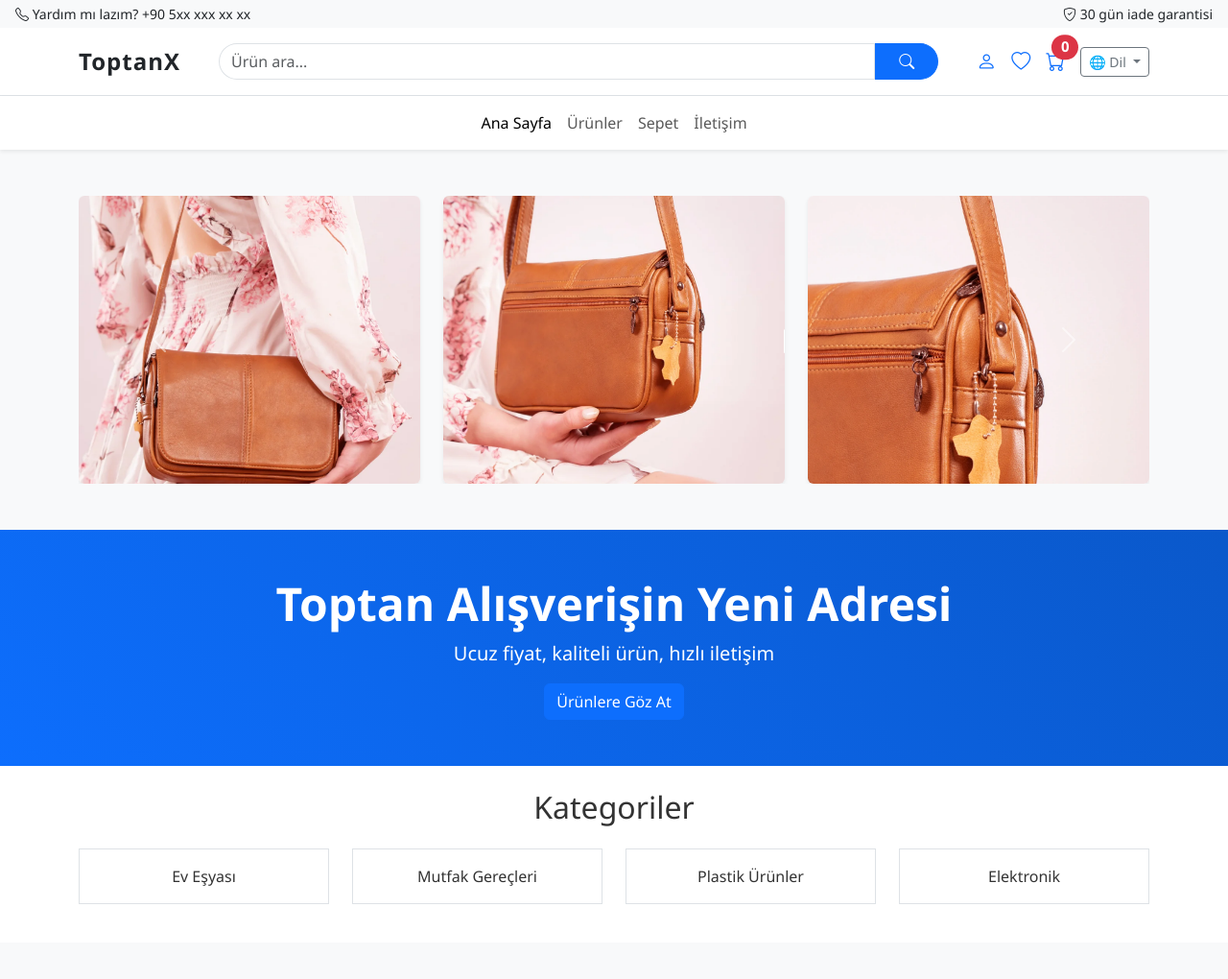
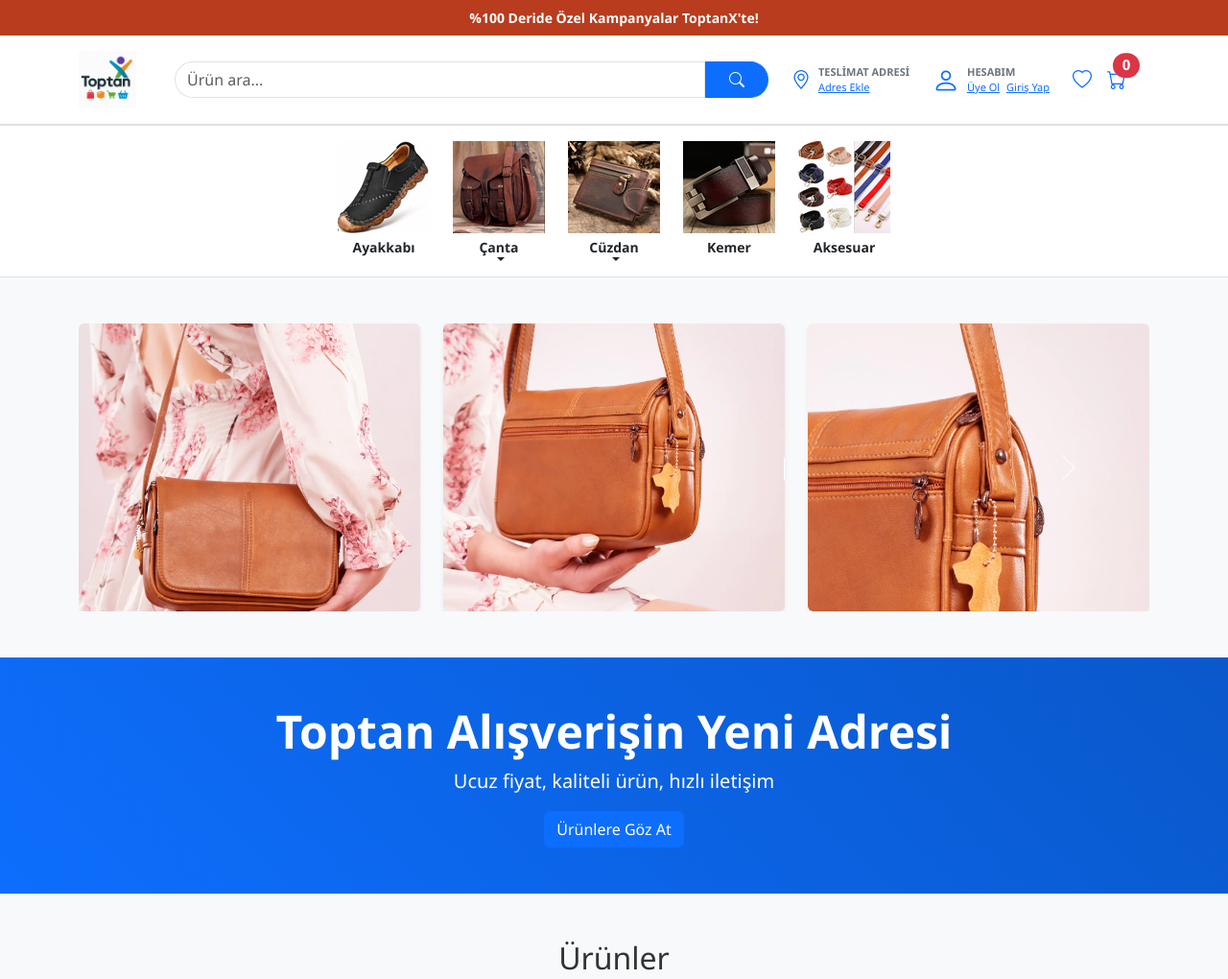
Before and after one commit to aliselvim/toptanx-site, a plain HTML site: page index.html in a window 1280 px wide. Shown: the top 1020 px of the page at 96% size. Drawn offline with nearby package versions, Linux system fonts and the light colour scheme.

Commit message:
Kategori menüsü ve görseller eklendi

```diff
--- a/index.html
+++ b/index.html
@@ -3,68 +3,166 @@
 <head>
   <meta charset="UTF-8">
   <meta name="viewport" content="width=device-width, initial-scale=1">
-  <title data-i18n="site_title">Toptan Satış Mağazası</title>
+  <title>Toptan Satış Mağazası</title>
   <link href="https://cdn.jsdelivr.net/npm/bootstrap@5.3.0/dist/css/bootstrap.min.css" rel="stylesheet">
   <link href="https://cdn.jsdelivr.net/npm/lightbox2@2.11.3/dist/css/lightbox.min.css" rel="stylesheet">
   <link href="https://cdn.jsdelivr.net/npm/bootstrap-icons@1.10.5/font/bootstrap-icons.css" rel="stylesheet">
   <link rel="stylesheet" href="css/style.css">
+  <meta charset="UTF-8" />
+  <meta name="viewport" content="width=device-width, initial-scale=1" />
+  <title>ToptanX</title>
+
+  <!-- Favicon -->
+  <link rel="icon" type="image/png" sizes="32x32" href="favicon_32x32.png">
+  <link rel="icon" type="image/x-icon" href="favicon.ico">
 </head>
 <body>
 
 <!-- Üst Bilgi Çubuğu -->
-<div class="bg-light text-dark small py-1 px-3 d-flex justify-content-between">
-  <span><i class="bi bi-telephone"></i> Yardım mı lazım? +90 5xx xxx xx xx</span>
-  <span><i class="bi bi-shield-check"></i> 30 gün iade garantisi</span>
+<div class="text-white text-center py-2 px-3 small fw-semibold" style="background-color: #b83c1d;">
+  %100 Deride Özel Kampanyalar <strong>ToptanX</strong>'te!
 </div>
 
 <!-- Logo + Arama + İkonlar Alanı -->
 <div class="bg-white py-3 border-bottom">
   <div class="container d-flex flex-wrap align-items-center justify-content-between gap-3">
-    <a class="navbar-brand fs-4 fw-bold text-dark" href="index.html">ToptanX</a>
-    <form class="d-flex flex-grow-1 mx-4" role="search" onsubmit="event.preventDefault();">
-      <input id="searchInput" class="form-control rounded-start-pill border" type="search" placeholder="Ürün ara..." aria-label="Ara">
-      <button class="btn btn-primary rounded-end-pill px-4" type="submit">
-        <i class="bi bi-search"></i>
-      </button>
-    </form>
-    <div class="d-flex gap-3 fs-5">
-      <a href="account.html"><i class="bi bi-person"></i></a>
-      <a href="favorites.html"><i class="bi bi-heart"></i></a>
-      <a href="cart.html" class="position-relative">
+
+    <!-- Logo -->
+    <a class="navbar-brand fs-4 fw-bold text-dark" href="index.html">
+      <img src="img/toptanx_logo_hd.png" alt="ToptanX Logo" height="60">
+    </a>
+
+    <!-- Arama ve üst menü -->
+    <div class="d-flex flex-grow-1 mx-4 align-items-center justify-content-between">
+
+      <!-- Arama Kutusu -->
+      <form class="d-flex flex-grow-1 me-4" role="search" onsubmit="event.preventDefault();">
+        <input id="searchInput" class="form-control rounded-start-pill border" type="search" placeholder="Ürün ara..." aria-label="Ara">
+        <button class="btn btn-primary rounded-end-pill px-4" type="submit">
+          <i class="bi bi-search"></i>
+        </button>
+      </form>
+
+      <!-- Teslimat Adresi -->
+      <div class="d-flex align-items-center gap-2 me-4">
+        <i class="bi bi-geo-alt fs-5 text-primary"></i>
+        <div class="d-flex flex-column">
+          <span class="text-secondary fw-semibold" style="font-size: 11px;">TESLİMAT ADRESİ</span>
+          <a href="account.html" class="text-primary text-decoration-underline" style="font-size: 11px;">Adres Ekle</a>
+        </div>
+      </div>
+
+      <!-- Hesap -->
+      <div class="d-flex align-items-center gap-2 me-4">
+        <i class="bi bi-person fs-3 text-primary"></i>
+        <div class="d-flex flex-column">
+          <span class="text-secondary fw-semibold" style="font-size: 11px;">HESABIM</span>
+          <div style="font-size: 11px;">
+            <a href="account.html" class="text-primary text-decoration-underline me-1">Üye Ol</a>
+            <a href="account.html" class="text-primary text-decoration-underline">Giriş Yap</a>
+          </div>
+        </div>
+      </div>
+
+      <!-- Favoriler -->
+      <a href="favorites.html" class="text-primary fs-5 me-3">
+        <i class="bi bi-heart"></i>
+      </a>
+
+      <!-- Sepet -->
+      <a href="cart.html" class="position-relative text-primary fs-5">
         <i class="bi bi-cart"></i>
         <span id="cart-count" class="position-absolute top-0 start-100 translate-middle badge rounded-pill bg-danger">0</span>
       </a>
-    </div>
 
-    <!-- 🔽 Buraya dil seçici ekle -->
-    <div class="dropdown">
-      <button class="btn btn-outline-secondary btn-sm dropdown-toggle" type="button" data-bs-toggle="dropdown" aria-expanded="false">
-        🌐 Dil
-      </button>
-      <ul class="dropdown-menu">
-        <li><a class="dropdown-item lang-select" href="#" data-lang="tr">🇹🇷 Türkçe</a></li>
-        <li><a class="dropdown-item lang-select" href="#" data-lang="en">🇬🇧 English</a></li>
-      </ul>
     </div>
   </div>
 </div>
 
-<!-- Yeni Menü (Sade Navbar) -->
-<nav class="navbar navbar-expand-lg navbar-light bg-white shadow-sm">
-  <div class="container">
-    <button class="navbar-toggler" type="button" data-bs-toggle="collapse" data-bs-target="#mainNav">
-      <span class="navbar-toggler-icon"></span>
-    </button>
-    <div class="collapse navbar-collapse" id="mainNav">
-      <ul class="navbar-nav mx-auto">
-        <li class="nav-item"><a class="nav-link active" href="index.html" data-i18n="nav_home">Ana Sayfa</a></li>
-        <li class="nav-item"><a class="nav-link" href="#urunler" data-i18n="nav_products">Ürünler</a></li>
-        <li class="nav-item"><a class="nav-link" href="cart.html" data-i18n="nav_cart">Sepet</a></li>
-        <li class="nav-item"><a class="nav-link" href="contact.html" data-i18n="nav_contact">İletişim</a></li>
+
+<!-- Kategori Menü -->
+<div class="bg-white py-3 border-top border-bottom">
+  <div class="container d-flex justify-content-center gap-4 flex-wrap">
+
+    <!-- Ayakkabı -->
+    <div class="text-center">
+      <a href="#" class="text-decoration-none text-dark d-flex flex-column align-items-center">
+        <img src="img/ayakkabı_96x96.png" width="96" height="96" alt="Ayakkabı">
+        <small class="fw-semibold mt-1">Ayakkabı</small>
+      </a>
+    </div>
+
+    <!-- Çanta (Dropdown Resimli) -->
+    <div class="dropdown text-center">
+      <a href="#" class="dropdown-toggle text-decoration-none text-dark d-flex flex-column align-items-center" data-bs-toggle="dropdown">
+        <img src="img/çanta_96x96.png" width="96" height="96" alt="Çanta">
+        <small class="fw-semibold mt-1">Çanta</small>
+      </a>
+      <ul class="dropdown-menu px-3" style="min-width: 240px;">
+        <li class="mb-2">
+          <a href="product2.html" class="d-block text-decoration-none">
+            <img src="img/urun4.png" alt="Model 4" style="width: 96px; height: 96px;" class="img-thumbnail">
+          </a>
+        </li>
+        <li class="mb-2">
+          <a href="product2.html" class="d-block text-decoration-none">
+            <img src="img/urun5.png" alt="Model 5" style="width: 96px; height: 96px;" class="img-thumbnail">
+          </a>
+        </li>
+        <li>
+          <a href="product2.html" class="d-block text-decoration-none">
+            <img src="img/urun6.png" alt="Model 6" style="width: 96px; height: 96px;" class="img-thumbnail">
+          </a>
+        </li>
       </ul>
     </div>
+
+    <!-- Cüzdan (Dropdown Resimli) -->
+    <div class="dropdown text-center">
+      <a href="#" class="dropdown-toggle text-decoration-none text-dark d-flex flex-column align-items-center" data-bs-toggle="dropdown">
+        <img src="img/cüzdan_96x96.png" width="96" height="96" alt="Cüzdan">
+        <small class="fw-semibold mt-1">Cüzdan</small>
+      </a>
+      <ul class="dropdown-menu px-3" style="min-width: 240px;">
+        <li class="mb-2">
+          <a href="product1.html" class="d-block text-decoration-none">
+            <img src="img/urun1.png" alt="Model 1" style="width: 96px; height: 96px;" class="img-thumbnail">
+          </a>
+        </li>
+        <li class="mb-2">
+          <a href="product3.html" class="d-block text-decoration-none">
+            <img src="img/urun8.png" alt="Model 2" style="width: 96px; height: 96px;" class="img-thumbnail">
+          </a>
+        </li>
+        <li>
+          <a href="product3.html" class="d-block text-decoration-none">
+            <img src="img/urun9.png" alt="Model 3" style="width: 96px; height: 96px;" class="img-thumbnail">
+          </a>
+        </li>
+      </ul>
+    </div>
+
+
+    <!-- Kemer -->
+    <div class="text-center">
+      <a href="#" class="text-decoration-none text-dark d-flex flex-column align-items-center">
+        <img src="img/kemer_96x96.png" width="96" height="96" alt="Kemer">
+        <small class="fw-semibold mt-1">Kemer</small>
+      </a>
+    </div>
+
+    <!-- Aksesuar -->
+    <div class="text-center">
+      <a href="#" class="text-decoration-none text-dark d-flex flex-column align-items-center">
+        <img src="img/aksesuar_96x96.png" width="96" height="96" alt="Aksesuar">
+        <small class="fw-semibold mt-1">Aksesuar</small>
+      </a>
+    </div>
+
   </div>
-</nav>
+</div>
+
+
 
 
 <!-- Ürün Carousel Grid (6 ürün küçük slider) -->
@@ -130,37 +228,19 @@
 
 <!-- Banner -->
 <div class="bg-light p-5 text-center">
-  <h1 class="display-5 fw-bold" data-i18n="hero_title">Toptan Alışverişin Yeni Adresi</h1>
-  <p class="lead" data-i18n="hero_sub">Ucuz fiyat, kaliteli ürün, hızlı iletişim</p>
-  <a href="#urunler" class="btn btn-primary" data-i18n="hero_btn">Ürünlere Göz At</a>
+  <h1 class="display-5 fw-bold">Toptan Alışverişin Yeni Adresi</h1>
+  <p class="lead">Ucuz fiyat, kaliteli ürün, hızlı iletişim</p>
+  <a href="#urunler" class="btn btn-primary">Ürünlere Göz At</a>
 </div>
 
 <!-- Kategoriler -->
-<section class="py-4 bg-white text-center">
-  <div class="container">
-    <h2 class="mb-4" data-i18n="categories_title">Kategoriler</h2>
-    <div class="row">
-      <div class="col-6 col-md-3 mb-3">
-        <div class="p-3 border" data-i18n="category_ev">Ev Eşyası</div>
-      </div>
-      <div class="col-6 col-md-3 mb-3">
-        <div class="p-3 border" data-i18n="category_mutfak">Mutfak Gereçleri</div>
-      </div>
-      <div class="col-6 col-md-3 mb-3">
-        <div class="p-3 border" data-i18n="category_plastik">Plastik Ürünler</div>
-      </div>
-      <div class="col-6 col-md-3 mb-3">
-        <div class="p-3 border" data-i18n="category_elektronik">Elektronik</div>
-      </div>
-    </div>
-  </div>
-</section>
+
 
 
 <!-- Ürünler -->
 <section class="py-5 bg-light" id="urunler">
   <div class="container">
-    <h2 class="text-center mb-4" data-i18n="featured_title">Ürünler</h2>
+    <h2 class="text-center mb-4">Ürünler</h2>
     <div class="row g-4">
 
       <!-- Ürün 1 -->
@@ -173,8 +253,8 @@
             </div>
           </a>
           <div class="card-body text-center">
-            <h5 class="card-title" data-i18n="product1_title">Mor telefon bölmeli cüzdan</h5>
-            <p class="card-text" data-i18n="product1_desc">Rahat bölmeli, kaliteli malzeme</p>
+            <h5 class="card-title">Mor telefon bölmeli cüzdan</h5>
+            <p class="card-text">Rahat bölmeli, kaliteli malzeme</p>
             <p class="text-primary fw-bold">129.99₺</p>
             <div class="rating text-warning mb-2">
               <i class="bi bi-star-fill"></i>
@@ -184,7 +264,7 @@
               <i class="bi bi-star"></i>
               <span class="text-muted">(42)</span>
             </div>
-            <a href="product1.html" class="btn btn-primary w-100" data-i18n="product_btn">
+            <a href="product1.html" class="btn btn-primary w-100">
               <i class="bi bi-cart-plus"></i> Detayları Gör
             </a>
           </div>
@@ -202,8 +282,8 @@
             </div>
           </a>
           <div class="card-body text-center">
-            <h5 class="card-title" data-i18n="product2_title">Kahverengi Çapraz Çanta</h5>
-            <p class="card-text" data-i18n="product2_desc">Şık ve taşınabilir günlük çanta</p>
+            <h5 class="card-title">Kahverengi Çapraz Çanta</h5>
+            <p class="card-text">Şık ve taşınabilir günlük çanta</p>
             <p class="text-primary fw-bold">339.99₺</p>
             <div class="rating text-warning mb-2">
               <i class="bi bi-star-fill"></i>
@@ -213,7 +293,7 @@
               <i class="bi bi-star"></i>
               <span class="text-muted">(42)</span>
             </div>
-            <a href="product2.html" class="btn btn-primary w-100" data-i18n="product_btn">
+            <a href="product2.html" class="btn btn-primary w-100">
               <i class="bi bi-cart-plus"></i> Detayları Gör
             </a>
           </div>
@@ -231,8 +311,8 @@
             </div>
           </a>
           <div class="card-body text-center">
-            <h5 class="card-title" data-i18n="product3_title">Kırmızı Cüzdan</h5>
-            <p class="card-text" data-i18n="product3_desc">Telefon bölmeli, zarif tasarım</p>
+            <h5 class="card-title">Kırmızı Cüzdan</h5>
+            <p class="card-text">Telefon bölmeli, zarif tasarım</p>
             <p class="text-primary fw-bold">288.99₺</p>
             <div class="rating text-warning mb-2">
               <i class="bi bi-star-fill"></i>
@@ -242,7 +322,7 @@
               <i class="bi bi-star"></i>
               <span class="text-muted">(42)</span>
             </div>
-            <a href="product3.html" class="btn btn-primary w-100" data-i18n="product_btn">
+            <a href="product3.html" class="btn btn-primary w-100">
               <i class="bi bi-cart-plus"></i> Detayları Gör
             </a>
           </div>
@@ -301,8 +381,7 @@
 
 <!-- Footer -->
 <footer class="bg-dark text-white text-center py-4">
-  <p class="mb-0" data-i18n="footer_rights">© 2025 ToptanX | Tüm Hakları Saklıdır.</p>
-  <p>WhatsApp: +90 5xx xxx xx xx</p>
+  <p class="mb-0">© 2025 ToptanX | Tüm Hakları Saklıdır.</p>
 </footer>
 
 <script>
@@ -335,6 +414,5 @@
 
 <script src="https://cdn.jsdelivr.net/npm/bootstrap@5.3.0/dist/js/bootstrap.bundle.min.js"></script>
 <script src="https://cdn.jsdelivr.net/npm/lightbox2@2.11.3/dist/js/lightbox.min.js"></script>
-<script src="js/lang.js"></script>
 </body>
 </html>
--- a/js/lang.js
+++ /dev/null
@@ -1,128 +0,0 @@
-const translations = {
-  tr: {
-    // Navbar
-    nav_home: "Ana Sayfa",
-    nav_products: "Ürünler",
-    nav_contact: "İletişim",
-    nav_cart: "Sepet",
-
-    // Site başlığı
-    site_title: "Toptan Satış Mağazası",
-
-    // Banner (Hero)
-    hero_title: "Toptan Alışverişin Yeni Adresi",
-    hero_sub: "Ucuz fiyat, kaliteli ürün, hızlı iletişim",
-    hero_btn: "Ürünlere Göz At",
-
-    // Kategoriler
-    categories_title: "Kategoriler",
-    category_ev: "Ev Eşyası",
-    category_mutfak: "Mutfak Gereçleri",
-    category_plastik: "Plastik Ürünler",
-    category_elektronik: "Elektronik",
-
-    // Ürünler
-    featured_title: "Öne Çıkan Ürünler",
-    product_btn: "Detayları Gör",
-    product1_title: "Mor telefon bölmeli cüzdan",
-    product1_desc: "Rahat bölmeli, kaliteli malzeme",
-    product2_title: "Kahverengi Çapraz Çanta",
-    product2_desc: "Şık ve taşınabilir günlük çanta",
-    product3_title: "Kırmızı Cüzdan",
-    product3_desc: "Telefon bölmeli, zarif tasarım",
-
-    // Footer
-    footer_rights: "Tüm Hakları Saklıdır.",
-
-    // İletişim
-    contact_title: "İletişim",
-    contact_info_title: "İletişim Bilgileri",
-    contact_address: "İstanbul, Türkiye",
-    contact_phone: "+90 5xx xxx xx xx",
-    contact_email: "info@toptanx.com",
-    contact_hours_title: "Çalışma Saatleri",
-    contact_weekdays: "Pazartesi - Cuma: 09:00 - 18:00",
-    contact_saturday: "Cumartesi: 10:00 - 14:00",
-    contact_form_name: "Adınız",
-    contact_form_email: "E-Posta",
-    contact_form_message: "Mesajınız",
-    contact_form_submit: "Gönder",
-    contact_map_title: "Mağaza Konumu"
-  },
-
-  en: {
-    // Navbar
-    nav_home: "Home",
-    nav_products: "Products",
-    nav_contact: "Contact",
-    nav_cart: "Cart",
-
-    // Site başlığı
-    site_title: "Wholesale Store",
-
-    // Banner (Hero)
-    hero_title: "The New Address of Wholesale Shopping",
-    hero_sub: "Low prices, quality products, fast communication",
-    hero_btn: "Browse Products",
-
-    // Kategoriler
-    categories_title: "Categories",
-    category_ev: "Home Goods",
-    category_mutfak: "Kitchenware",
-    category_plastik: "Plastic Products",
-    category_elektronik: "Electronics",
-
-    // Ürünler
-    featured_title: "Featured Products",
-    product_btn: "View Details",
-
-    product1_title: "Purple wallet with phone pocket",
-    product1_desc: "Comfortable compartments, quality material",
-
-    product2_title: "Brown Crossbody Bag",
-    product2_desc: "Elegant and portable daily bag",
-
-    product3_title: "Red Wallet",
-    product3_desc: "Phone slot, elegant design",
-
-    // Footer
-    footer_rights: "All Rights Reserved.",
-
-    // İletişim
-    contact_title: "Contact",
-    contact_info_title: "Contact Information",
-    contact_address: "Istanbul, Turkey",
-    contact_phone: "+90 5xx xxx xx xx",
-    contact_email: "info@toptanx.com",
-    contact_hours_title: "Working Hours",
-    contact_weekdays: "Monday - Friday: 09:00 - 18:00",
-    contact_saturday: "Saturday: 10:00 - 14:00",
-    contact_form_name: "Your Name",
-    contact_form_email: "Email",
-    contact_form_message: "Your Message",
-    contact_form_submit: "Send",
-    contact_map_title: "Store Location"
-  }
-};
-
-function applyTranslations(lang) {
-  document.querySelectorAll('[data-i18n]').forEach(el => {
-    const key = el.dataset.i18n;
-    el.textContent = translations[lang][key] || el.textContent;
-  });
-}
-
-document.querySelectorAll('.lang-select').forEach(btn => {
-  btn.addEventListener('click', (e) => {
-    e.preventDefault();
-    const lang = btn.dataset.lang;
-    localStorage.setItem('preferredLang', lang);  // 🔐 Dil tercihini sakla
-    applyTranslations(lang);
-  });
-});
-
-// Sayfa yüklendiğinde kaydedilen dil tercihine göre çeviri uygula
-document.addEventListener('DOMContentLoaded', () => {
-  const savedLang = localStorage.getItem('preferredLang') || 'tr';
-  applyTranslations(savedLang);
-});
```
Also changed, not shown: account.html (added, +68 -0 lines), cart.html (+1 -1 lines), favorites.html (added, +67 -0 lines), js/favorites.js (added, +24 -0 lines), product1.html (+3 -2 lines), product2.html (+3 -3 lines), product3.html (+3 -3 lines), favicon.ico (added), img/aksesuar_96x96.png (added), img/ayakkabı_96x96.png (added), img/cüzdan_96x96.png (added), img/favicon_32x32.png (added), img/kemer_96x96.png (added), img/toptanx_logo_hd.png (added), 1 more files.
